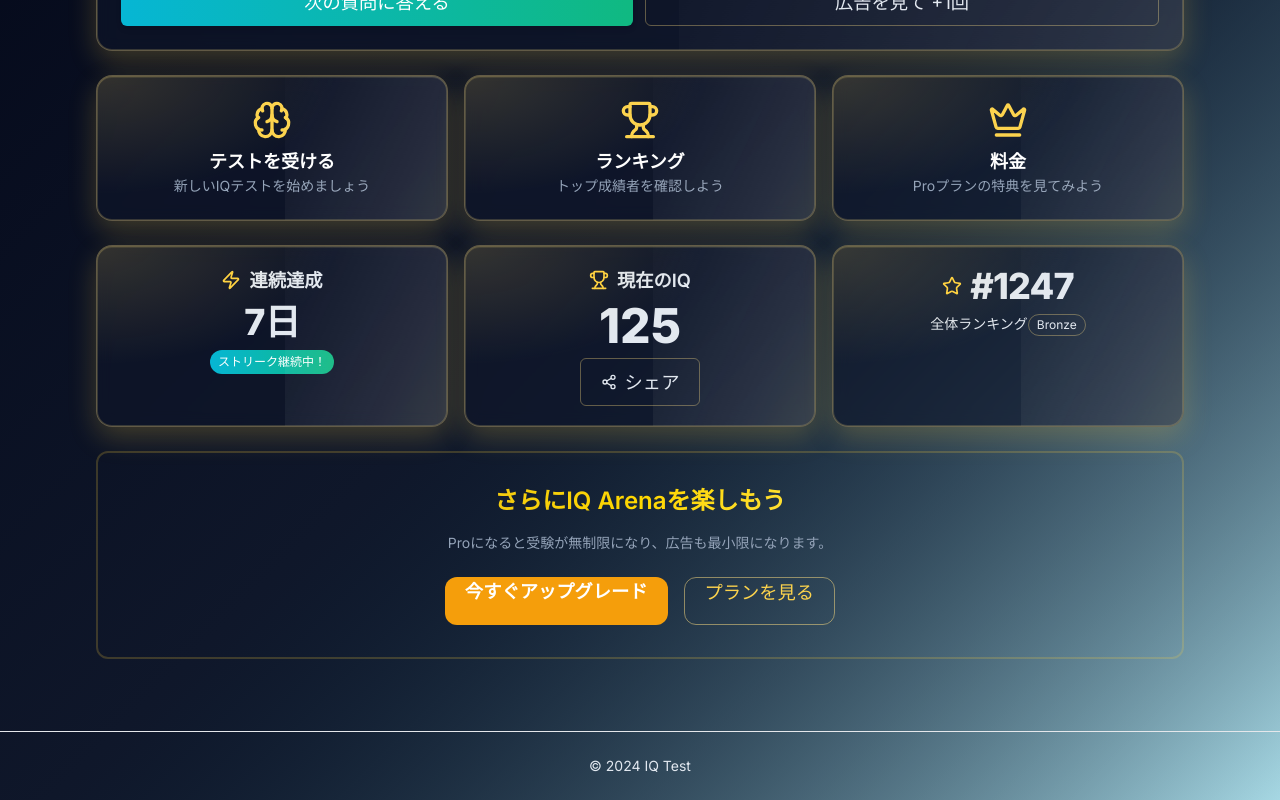
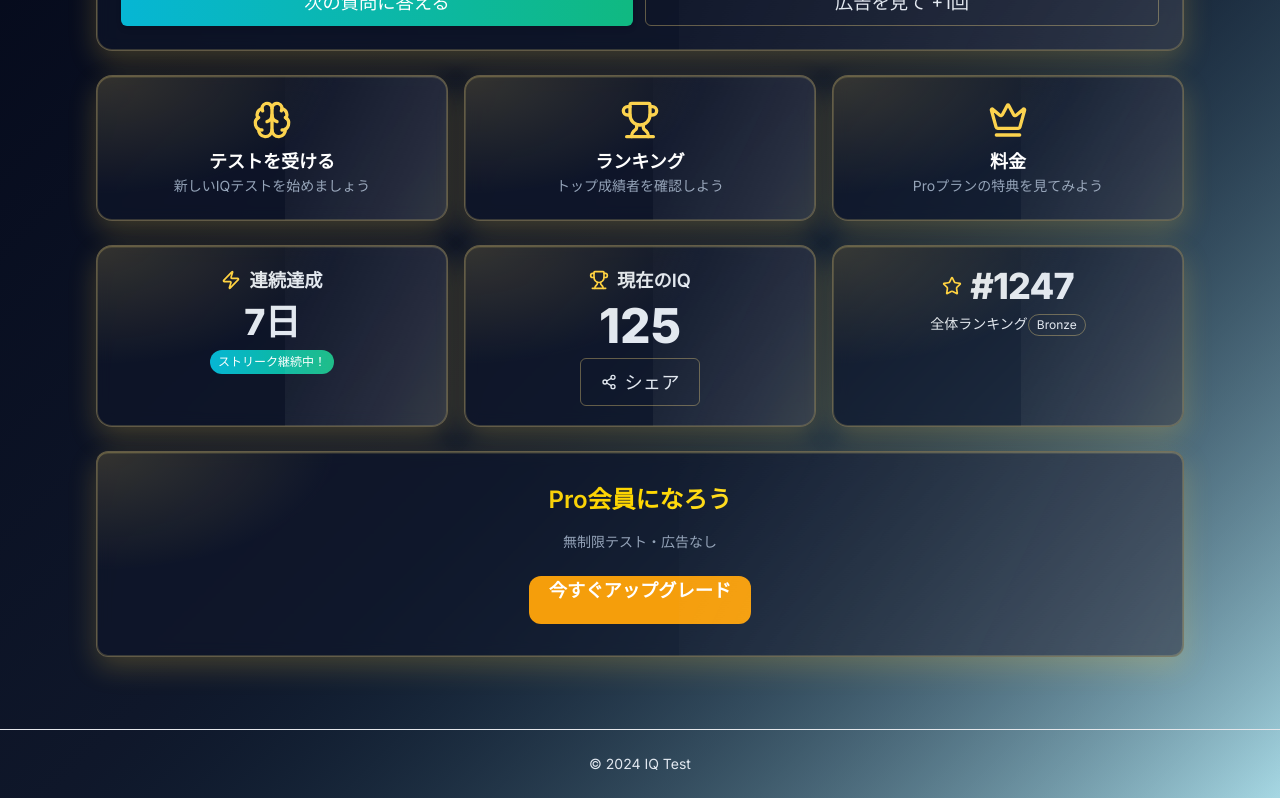
Before and after one commit to AKovacs555/IQtestWithPoliticalPreference, a React (Vite) app in the folder frontend/: page / in a window 1280 px wide. Shown: the part 380-1180 px from the top of the page. Built offline with nearby package versions, Linux system fonts and the light colour scheme; no server answers; what i18n-iso-countries would draw is missing.

Commit message:
feat: polish upgrade teaser

```diff
--- a/frontend/src/components/home/UpgradeTeaser.jsx
+++ b/frontend/src/components/home/UpgradeTeaser.jsx
@@ -12,16 +12,13 @@ export default function UpgradeTeaser() {
   return (
     <div
       data-b-spec="pricing-banner-v1"
-      className="relative rounded-xl border-2 border-[rgba(255,210,63,0.2)] px-6 py-8 text-center bg-[radial-gradient(circle_at_center,_rgba(255,224,130,0.35),_transparent_80%),_#0f172a] space-y-4"
+      className="rounded-xl gold-card bg-gradient-gold shadow-gold px-6 py-8 text-center space-y-4"
     >
       <h3 className="text-xl sm:text-2xl font-semibold gradient-text-gold">
-        {t('upgradeBanner.title', { defaultValue: 'さらにIQ Arenaを楽しもう' })}
+        {t('upgradeBanner.title', { defaultValue: 'Pro会員になろう' })}
       </h3>
       <p className="text-sm text-[var(--text-muted)]">
-        {t('upgradeBanner.subtitle', {
-          defaultValue:
-            'Proになると受験が無制限になり、広告も最小限になります。',
-        })}
+        {t('upgradeBanner.subtitle', { defaultValue: '無制限テスト・広告なし' })}
       </p>
       <div className="flex flex-col sm:flex-row justify-center items-center gap-3 sm:gap-4 pt-2">
         <Link
@@ -30,12 +27,6 @@ export default function UpgradeTeaser() {
         >
           {t('upgradeBanner.upgradeNow', { defaultValue: '今すぐアップグレード' })}
         </Link>
-        <Link
-          to="/pricing"
-          className="inline-block h-11 px-5 rounded-xl border border-[rgba(255,224,130,0.5)] text-amber-300 hover:bg-[rgba(255,224,130,0.1)] font-medium"
-        >
-          {t('upgradeBanner.seePlans', { defaultValue: 'プランを見る' })}
-        </Link>
       </div>
     </div>
   );
```
